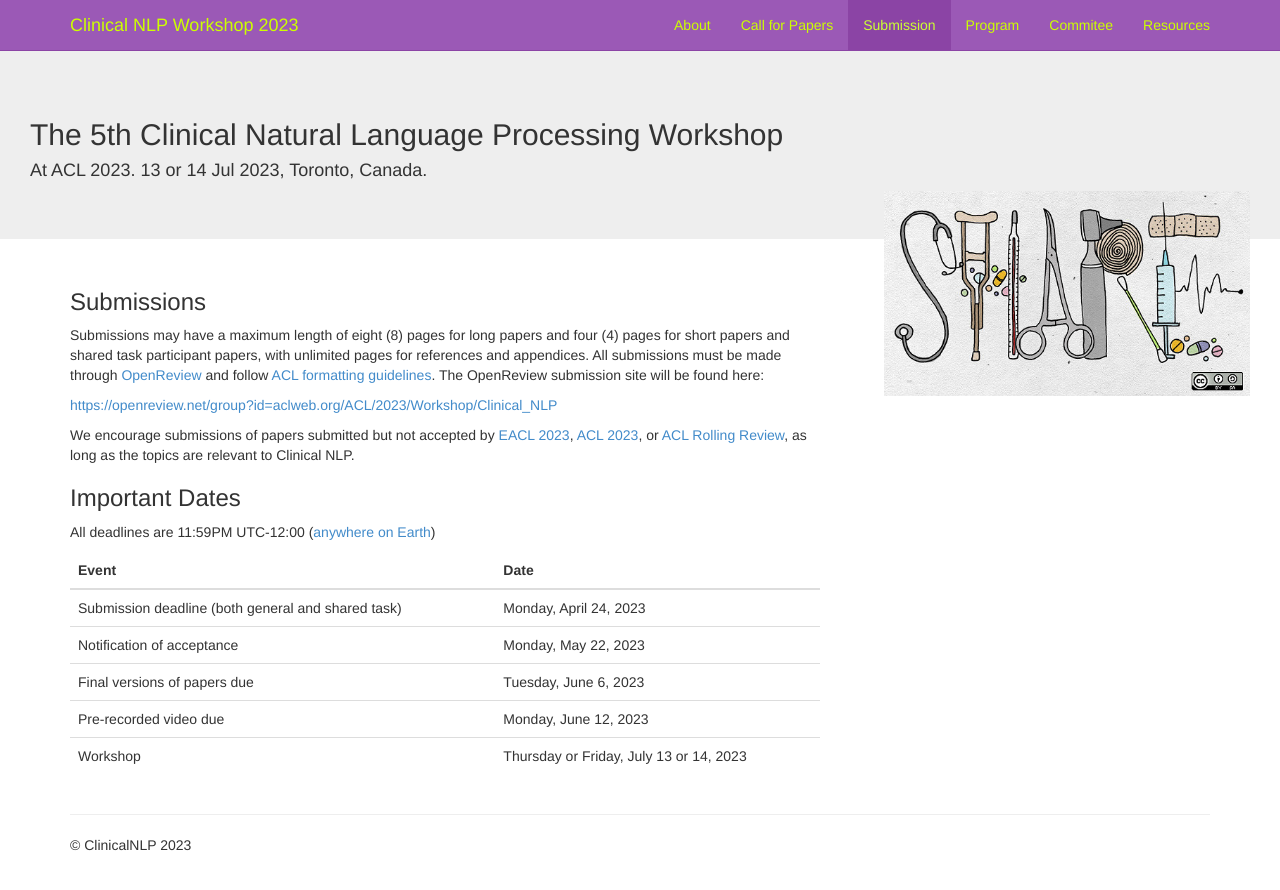
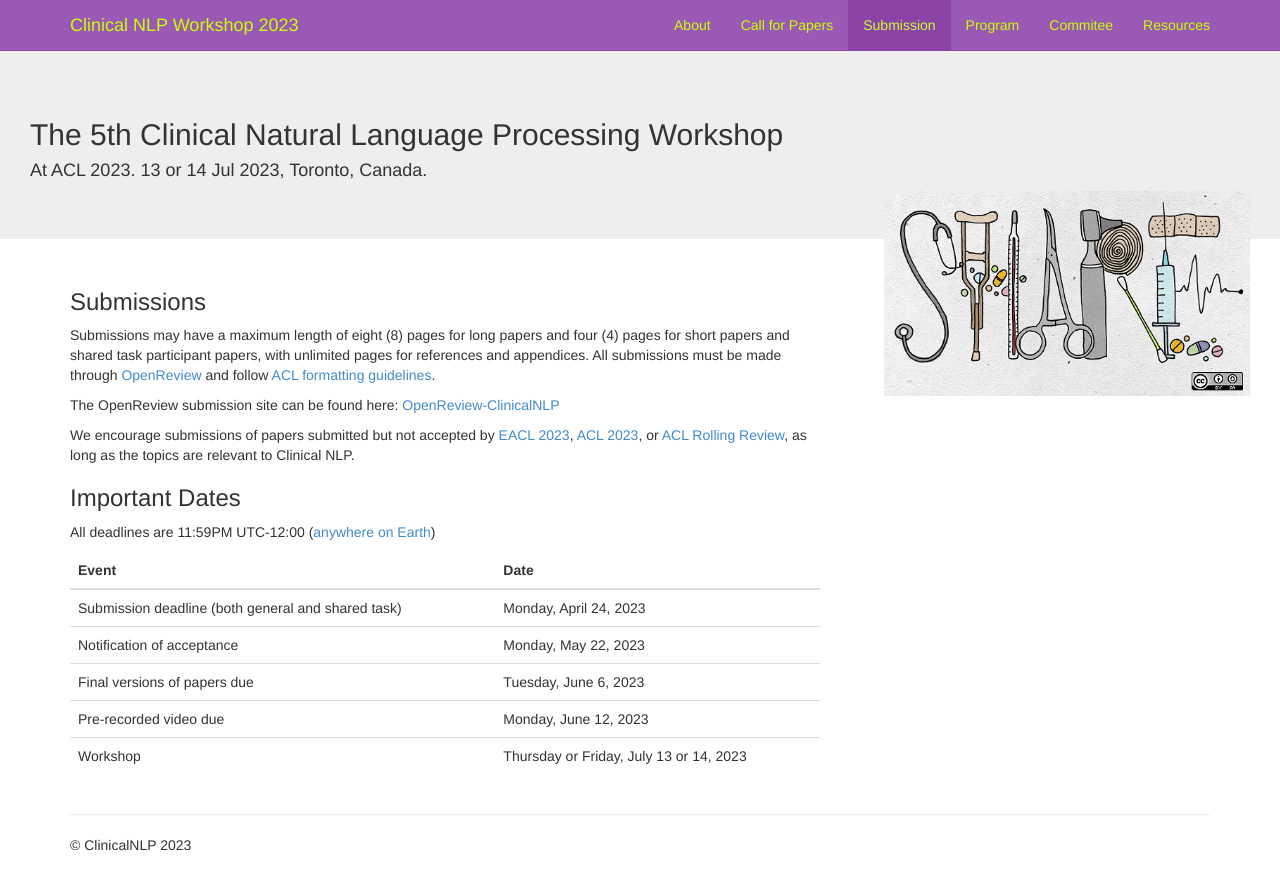
Before and after one commit to clinical-nlp/clinical-nlp.github.io, a Jekyll site: the page built from 2023/submission.md, in a window 1280 px wide. Shown: the top 890 px of the page. Built offline with Jekyll 4.4.1, drawn with Linux system fonts in a browser that asks for light colours; nearby versions of some CDN libraries; comment, search, counter and statistics services are not loaded.

Commit message:
Update submission.md

```diff
--- a/2023/submission.md
+++ b/2023/submission.md
@@ -7,9 +7,8 @@
 
 Submissions may have a maximum length of eight (8) pages for long papers and four (4) pages for short papers and shared task participant papers, with unlimited pages for references and appendices.
 All submissions must be made through [OpenReview](https://openreview.net/) and follow [ACL formatting guidelines](https://acl-org.github.io/ACLPUB/formatting.html).
-The OpenReview submission site will be found here:
 
-<https://openreview.net/group?id=aclweb.org/ACL/2023/Workshop/Clinical_NLP>
+The OpenReview submission site can be found here: [OpenReview-ClinicalNLP](https://openreview.net/group?id=aclweb.org/ACL/2023/Workshop/Clinical_NLP)
 
 We encourage submissions of papers submitted but not accepted by [EACL 2023](https://2023.eacl.org/), [ACL 2023](https://2023.aclweb.org/), or [ACL Rolling Review](https://aclrollingreview.org/), as long as the topics are relevant to Clinical NLP.
 
```
